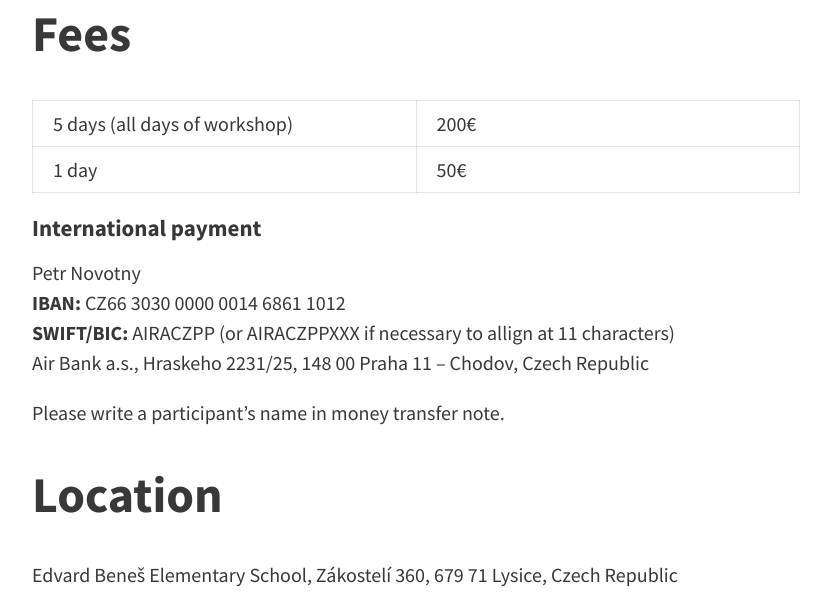
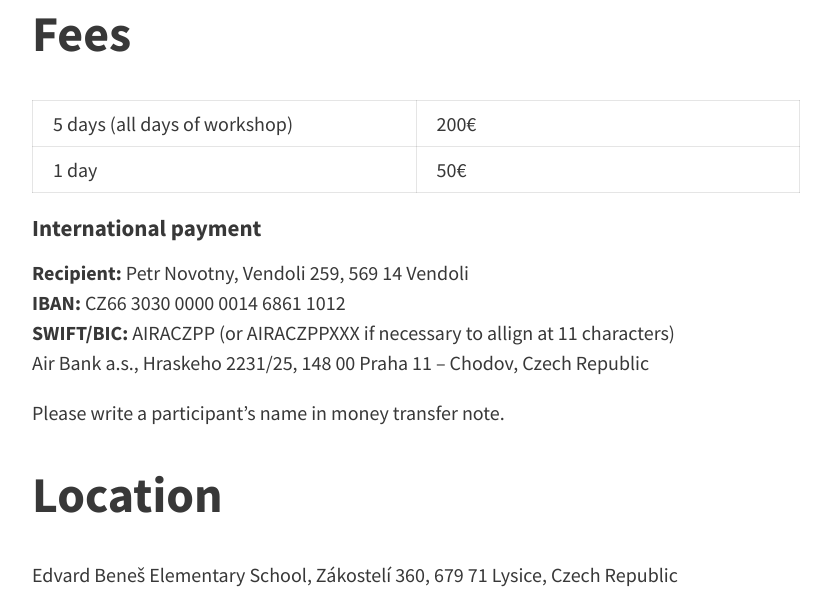
Before and after one commit to vholer/nitenichiryu, a Jekyll site: the page built from index.md, in a window 1280 px wide and 900 px high, scrolled down 731 px, cut to the strip 0-606 px from the top of the window. Shown: the whole strip, without its empty margins (224-1055 px from the left). Built offline with Jekyll 4.4.1, drawn with Linux system fonts in a browser that asks for light colours; nearby versions of some CDN libraries.

Commit message:
Added Petr's address

```diff
--- a/index.md
+++ b/index.md
@@ -14,7 +14,7 @@ hide: true
 
 #### International payment
 
-Petr Novotny<br />
+**Recipient:** Petr Novotny, Vendoli 259, 569 14 Vendoli<br />
 **IBAN:** CZ66 3030 0000 0014 6861 1012<br />
 **SWIFT/BIC:** AIRACZPP (or AIRACZPPXXX if necessary to allign at 11 characters)<br />
 Air Bank a.s., Hraskeho 2231/25, 148 00 Praha 11 – Chodov, Czech Republic
```
